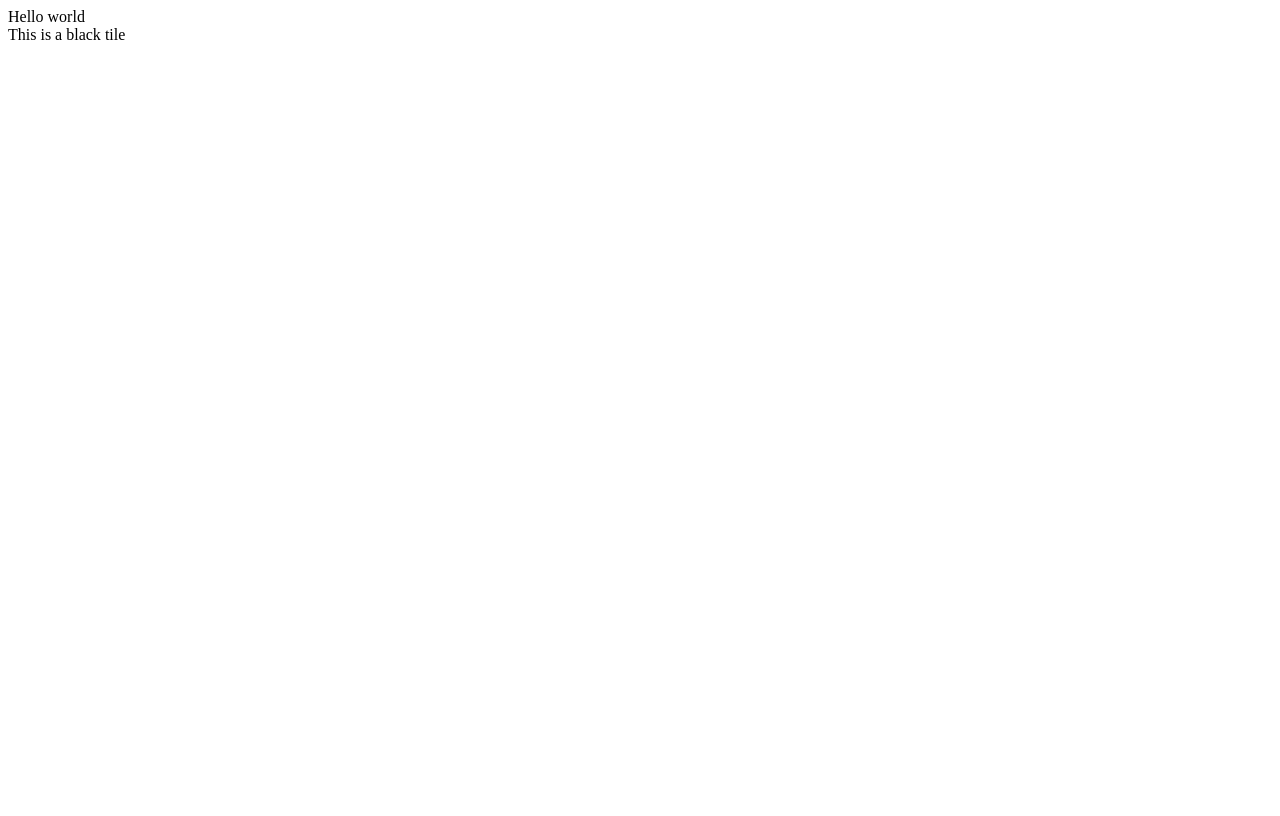
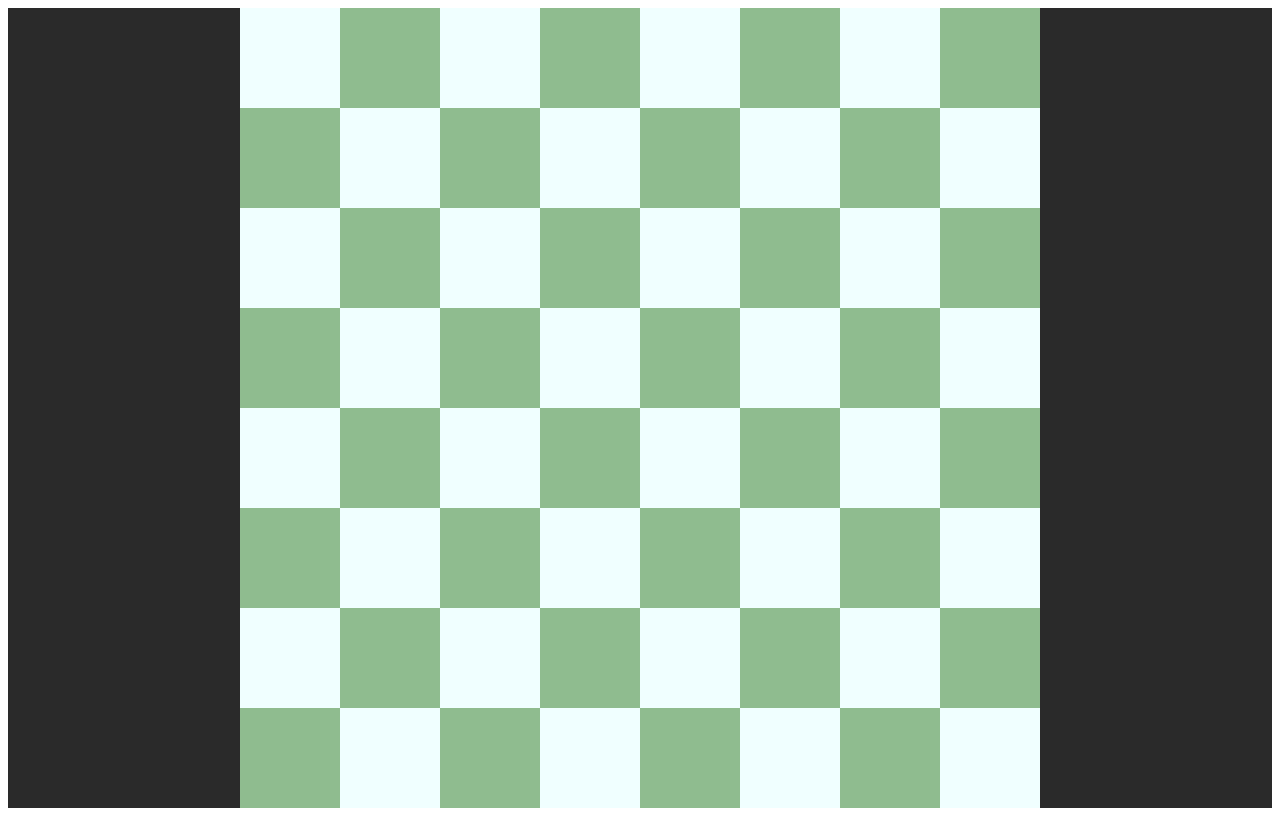
Before and after one commit to stantonzeng/chess-chess, a SvelteKit app in the folder frontend-board/: page / in a window 1280 px wide. Built offline with nearby package versions, Linux system fonts and the light colour scheme.

Commit message:
Created board, added comments

```diff
--- /dev/null
+++ b/frontend-board/src/components/board.svelte
@@ -0,0 +1,60 @@
+<script>
+	import Tile from './board_components/tile.svelte';
+
+	/**
+	 * Holds the axis labels and amount. Develops itself
+	 */
+	class Board {
+		constructor(){
+			this.vertSize = 8;
+			this.horzSize = 8;
+			this.vertAxis = ["1", "2", "3", "4", "5", "6", "7", "8"];
+			this.horzAxis = ["a", "b", "c", "d", "e", "f", "g", "h"];
+			this.totalSize = this.vertSize * this.horzSize;
+			this.developBoard();
+		}
+		/**
+		 * Prepares the board labels using objects to insert them into the tiles
+		 */
+		developBoard(){
+			/**
+			 * @type {{ lbl: string; clr: string; }[]}
+			 */
+			this.boardLabels = [];
+
+			for (let i = 0; i < this.vertAxis.length; i++) {
+				for(let j = 0; j < this.horzAxis.length; j++){
+					let _lbl = this.horzAxis[j].concat(this.vertAxis[i]);
+					let _clr = (i+j+2)%2 ? "black" : "white";
+					this.boardLabels[i*this.vertSize + j] = {lbl: _lbl, clr: _clr};
+				}
+			}
+		}
+	};
+
+	const board_1 = new Board();
+
+</script>
+
+
+<div class = "board">
+	<!--This if statement is used just to remove the undefined board1 error-->
+	{#if board_1.boardLabels}
+		<!--Loop through the boardlabels and assign them to each tile-->
+		{#each board_1.boardLabels as bl}
+			<Tile nme = {bl.lbl} clr = {bl.clr}/>
+		{/each}
+	{/if}
+
+</div>
+
+<style>
+	.board {
+		display: grid;
+		place-content: center;
+		grid-template-columns: repeat(8, 100px);
+		grid-template-rows: repeat(8, 100px);
+		grid-column-gap: 0px;
+		grid-row-gap: 0px;
+	}
+</style>
--- /dev/null
+++ b/frontend-board/src/components/board_components/tile.svelte
@@ -0,0 +1,40 @@
+<script>
+    /**
+	 * @type {string}
+	 */
+     export let clr;
+
+     /**
+	 * @type {string}
+	 */
+     export let nme;
+
+     class Tile{
+        /**
+          * @param {string} name
+		  * @param {string} color
+		  * @param {string} pieceType
+		  */
+        constructor(name, color, pieceType){
+            this.name = name;
+            this.color = color;
+            this.pieceType = pieceType;
+        }
+    }
+    const tile = new Tile(nme, clr, "-1-1");
+</script>
+
+<div class = "tile {tile.color}"></div>
+
+<style>
+    .tile{
+        width: 100%;
+        height: 100%;
+    }
+    .black{
+        background-color: darkseagreen;
+    }
+    .white{
+        background-color: azure;
+    }
+</style>
--- a/frontend-board/src/components/tile.svelte
+++ /dev/null
@@ -1,10 +0,0 @@
-<script>
-    /**
-	 * @type {any}
-	 */
-     export let type;
-</script>
-
-<div>
-    This is a {type} tile
-</div>
--- a/frontend-board/src/routes/+page.svelte
+++ b/frontend-board/src/routes/+page.svelte
@@ -1,13 +1,25 @@
 <script>
-	import Tile from '../components/tile.svelte';
+	import Board from '../components/board.svelte';
 </script>
 
-<section>
-	Hello world
-</section>
-
-<Tile type = {'black'} />
+<body>
+	<div class = "board-page">
+		<Board />
+	</div>
+</body>
 
 <style>
-
+	/*For some reason, the margin becomes off if I do not add the body with 0 margin*/
+	body{
+		margin: 0;
+	}
+	.board-page {
+		max-height: 100%;
+		max-width :100%;
+		height: 100vh;
+		width: 100vw;
+		display: flex;
+		place-content: center;
+		background-color: rgb(42, 42, 42);
+	}
 </style>
```
